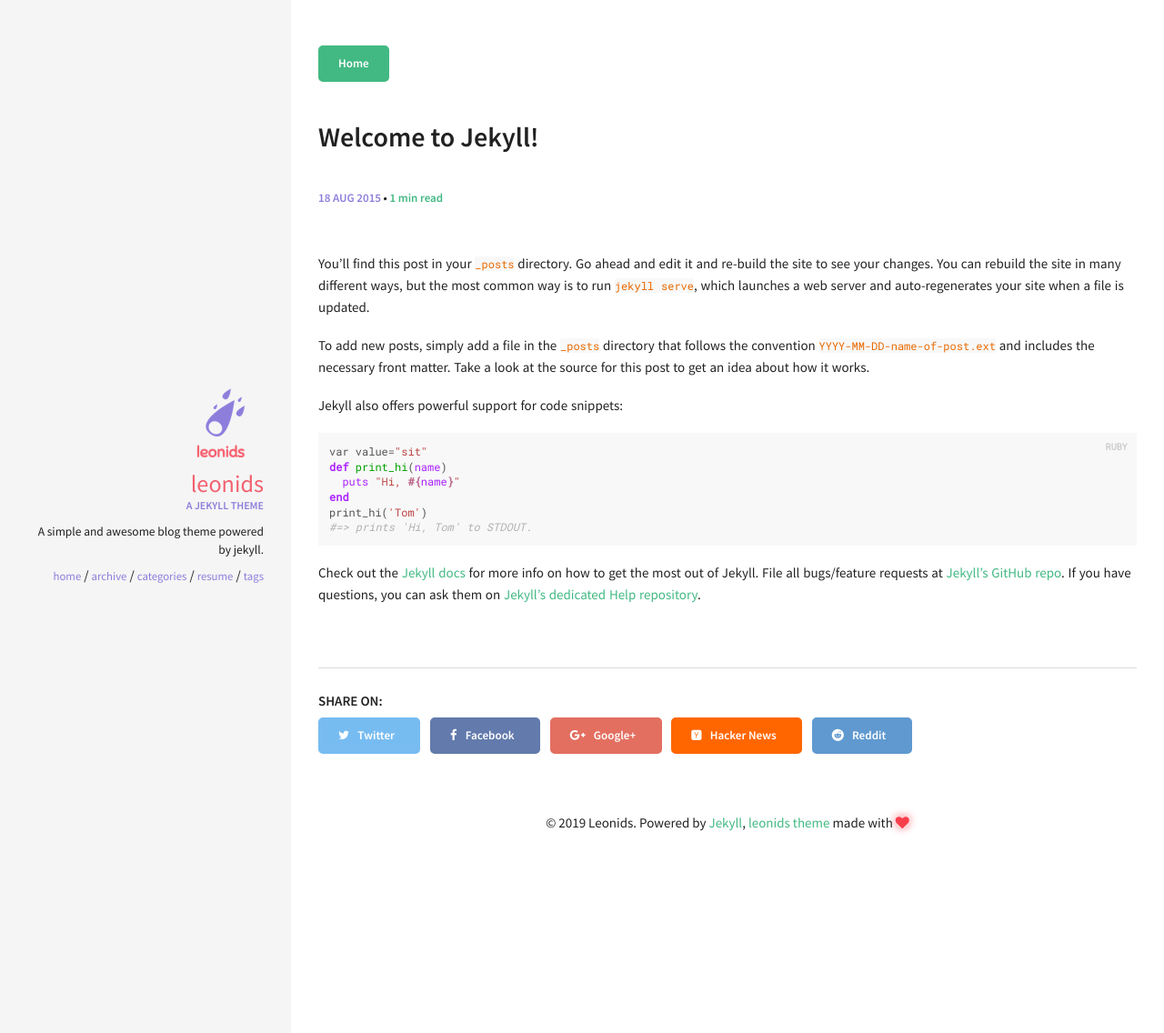
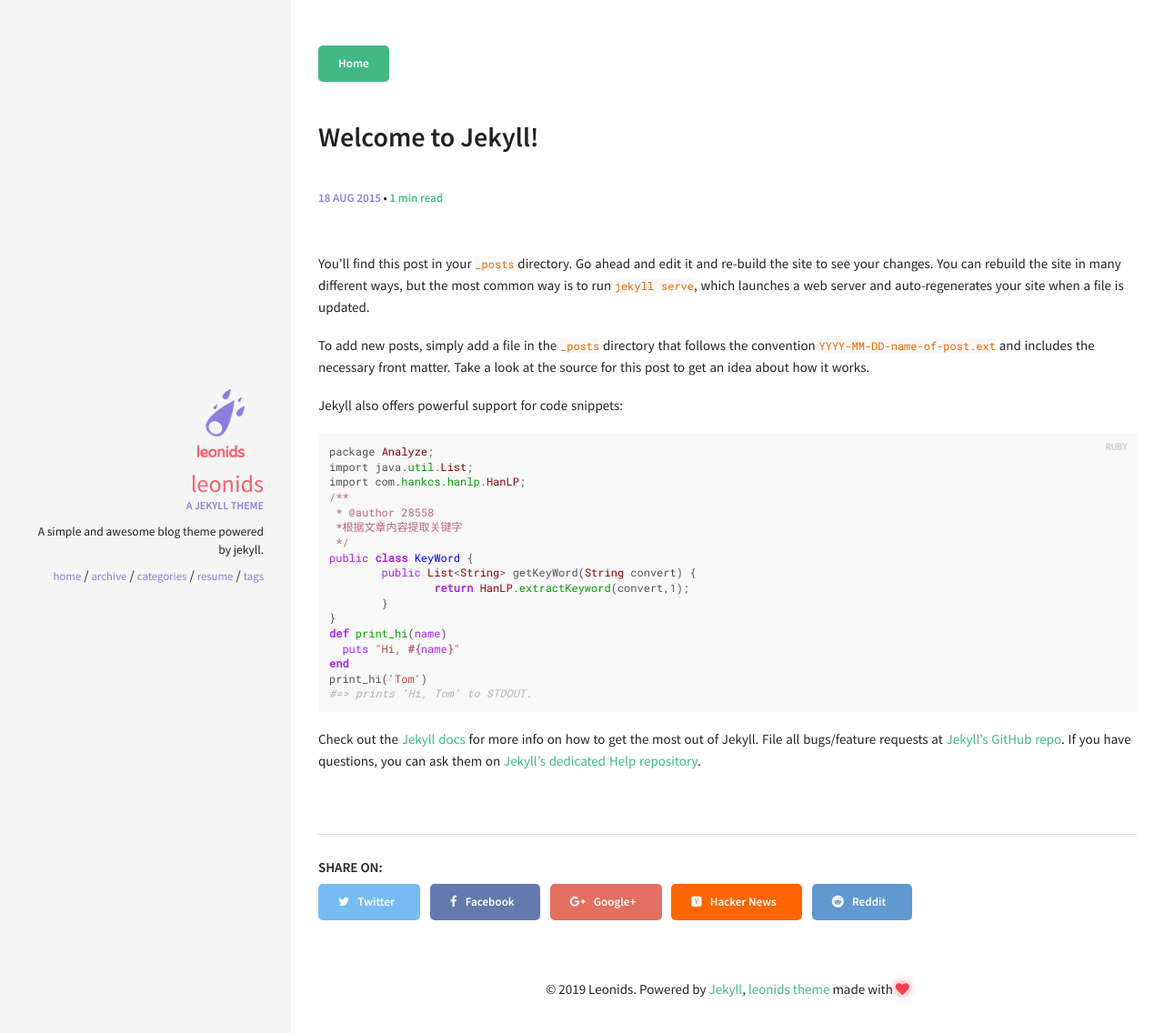
Before and after one commit to Feithle/Feithle.github.io, a Jekyll site: the page built from _posts/2015-08-18-welcome-to-jekyll.md, in a window 1280 px wide. Shown: the top 1136 px of the page at 91% size. Built offline with Jekyll 4.4.1, drawn with Linux system fonts in a browser that asks for light colours.

Commit message:
Update 2015-08-18-welcome-to-jekyll.md

```diff
--- a/_posts/2015-08-18-welcome-to-jekyll.md
+++ b/_posts/2015-08-18-welcome-to-jekyll.md
@@ -14,7 +14,18 @@ To add new posts, simply add a file in the `_posts` directory that follows the c
 Jekyll also offers powerful support for code snippets:
 
 {% highlight ruby %}
-var value="sit"
+package Analyze;
+import java.util.List;
+import com.hankcs.hanlp.HanLP;
+/**
+ * @author 28558
+ *根据文章内容提取关键字
+ */
+public class KeyWord {
+	public List<String> getKeyWord(String convert) {
+		return HanLP.extractKeyword(convert,1);
+	}
+}
 def print_hi(name)
   puts "Hi, #{name}"
 end
```
